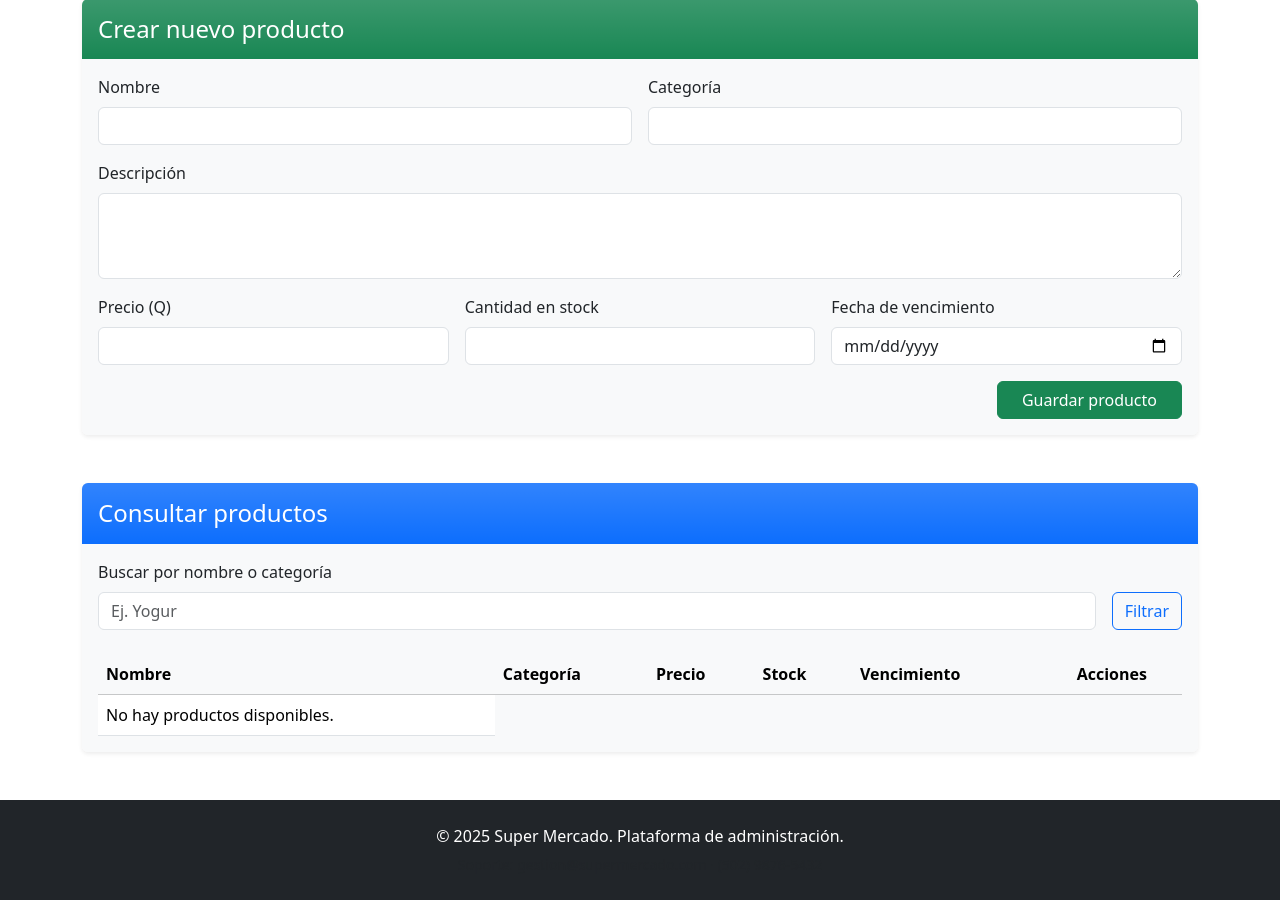
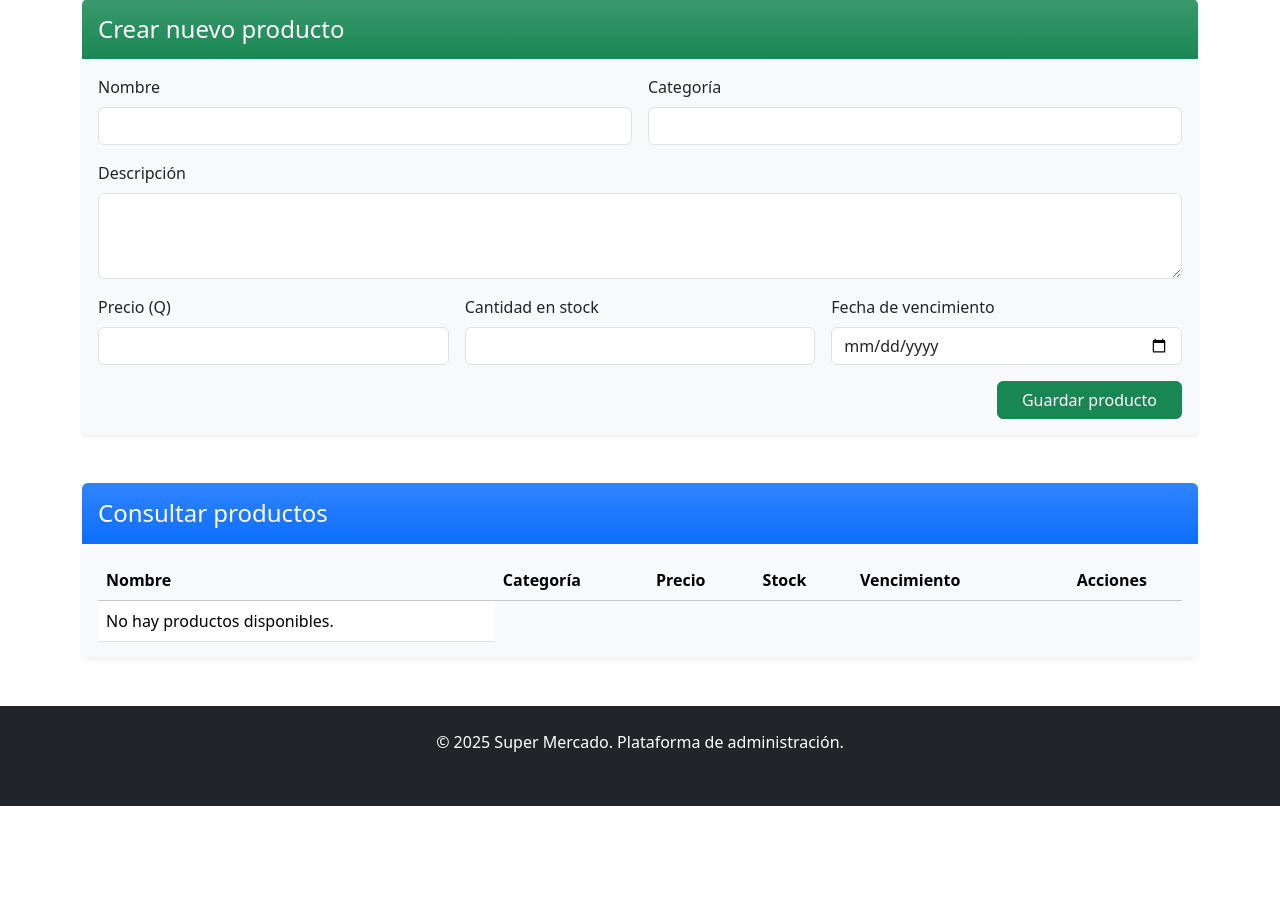
Before and after one commit to Javier-201906795/IPC2_Practica3_201906795, a Django app: page /editar/ in a window 1280 px wide. Shown: the part 227-1127 px from the top of the page. After the commit the page ends 1033 px from the top, so only its background shows below. Run offline with Django 5.2, Linux system fonts and the light colour scheme; data that the repository does not hold is empty.

Commit message:
html buscano inecesario

```diff
--- a/Frontend/app/templates/editar.html
+++ b/Frontend/app/templates/editar.html
@@ -118,15 +118,7 @@
           </div>
           <!-- Tabla de consulta: reemplaza el contenido del <tbody> con datos del backend -->
           <div class="card-body bg-light">
-            <div class="d-flex flex-column flex-lg-row gap-3 mb-4">
-              <div class="flex-grow-1">
-                <label class="form-label" for="buscarProducto">Buscar por nombre o categoría</label>
-                <input class="form-control" id="buscarProducto" placeholder="Ej. Yogur" />
-              </div>
-              <div class="align-self-end">
-                <button class="btn btn-outline-primary">Filtrar</button>
-              </div>
-            </div>
+
             <div class="table-responsive">
               <table class="table table-hover align-middle mb-0">
                 <thead class="table-light">
```
